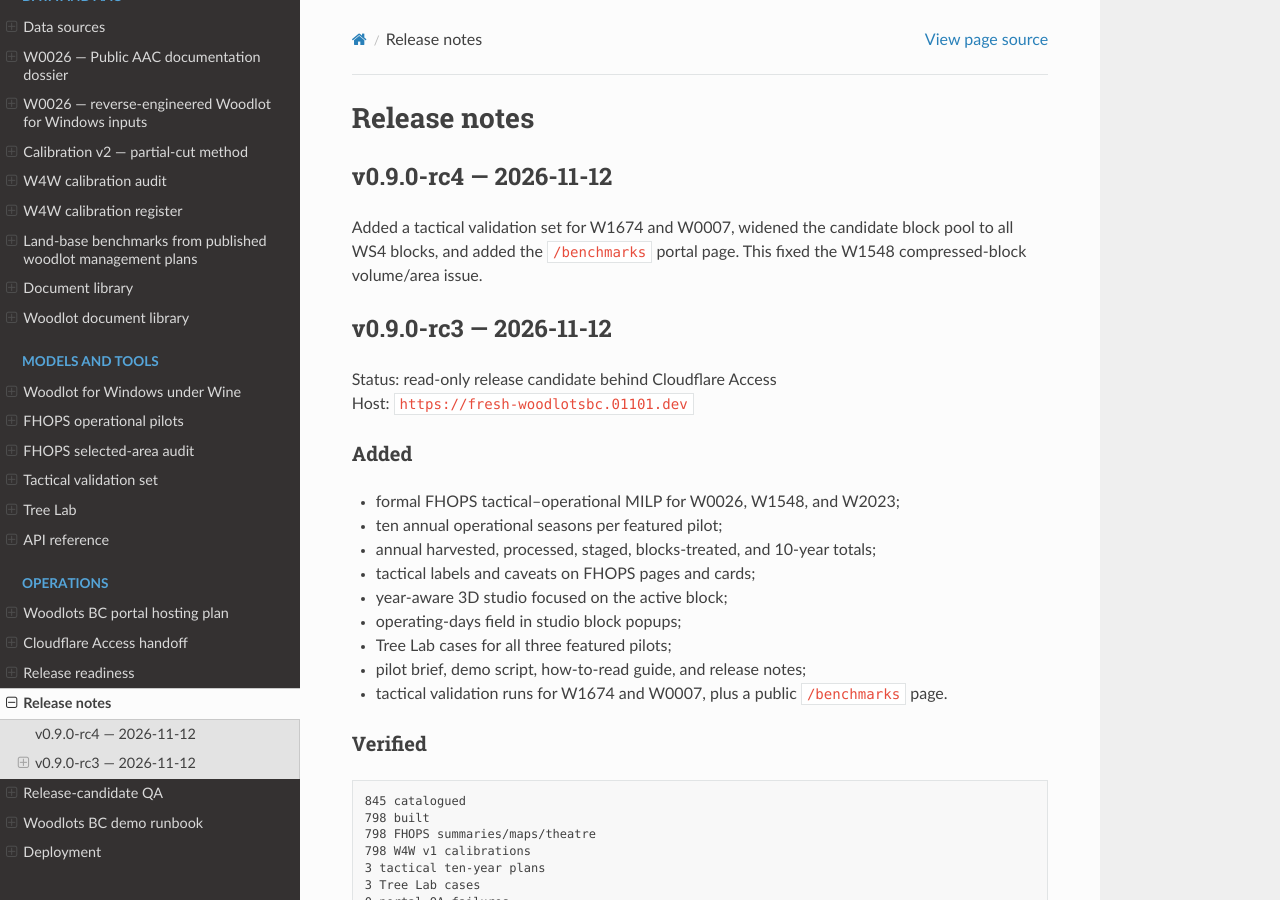
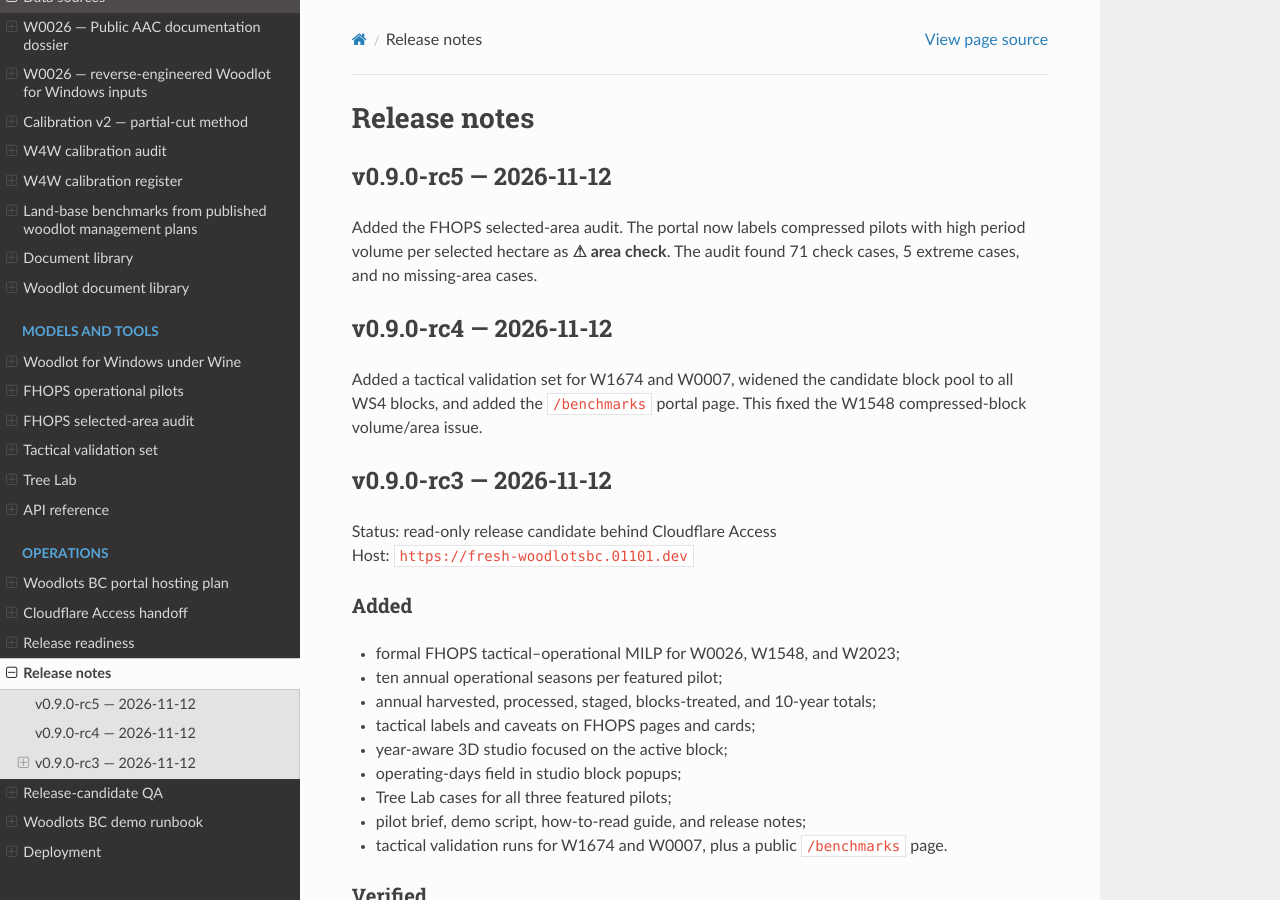
Before and after one commit to UBC-FRESH/fresh-woodlots, a Sphinx documentation site: the page built from docs/RELEASE-NOTES.md, in a window 1280 px wide and 900 px high. Built offline with Sphinx 7.4.7 and the Read the Docs theme 3.1.0, drawn with Linux system fonts in a browser that asks for light colours.

Commit message:
Record FHOPS area audit release candidate

```diff
--- a/docs/RELEASE-NOTES.md
+++ b/docs/RELEASE-NOTES.md
@@ -1,4 +1,10 @@
 # Release notes
+
+## v0.9.0-rc5 — 2026-11-12
+
+Added the FHOPS selected-area audit. The portal now labels compressed pilots
+with high period volume per selected hectare as **⚠ area check**. The audit
+found 71 check cases, 5 extreme cases, and no missing-area cases.
 
 ## v0.9.0-rc4 — 2026-11-12
 
--- a/docs/RELEASE-READINESS.md
+++ b/docs/RELEASE-READINESS.md
@@ -2,7 +2,7 @@
 
 Date: 2026-11-12
 Status: **release candidate, live read-only behind Cloudflare Access; OTP allowlist test pending**
-Tag: `v0.9.0-rc4`
+Tag: `v0.9.0-rc5`
 
 ## What passed
 
```
